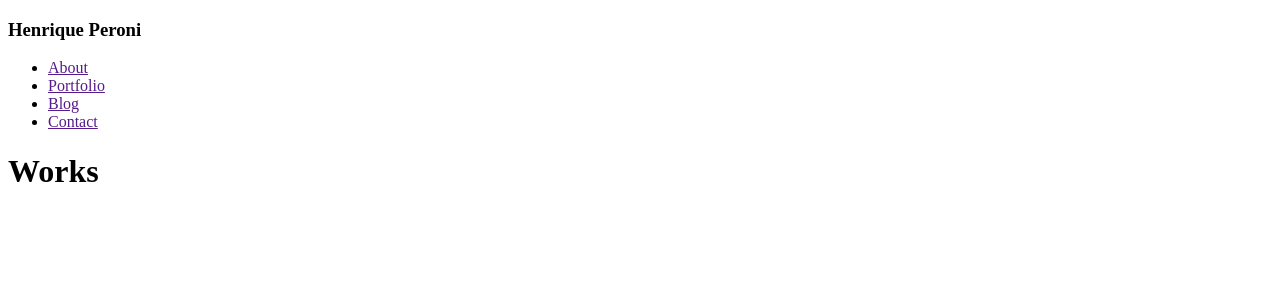
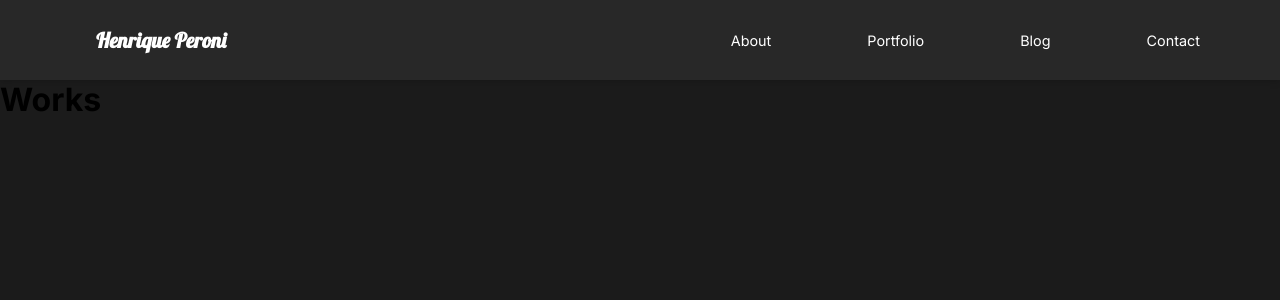
Before and after one commit to Henriqueperoni/henrique-peroni, a Django app: page / in a window 1280 px wide. Shown: the top 300 px of the page. Run offline with Django 3.2, Linux system fonts and the light colour scheme.

Commit message:
Add navbar

```diff
--- a/static/css/base.css
+++ b/static/css/base.css
@@ -0,0 +1,49 @@
+/* General Style */
+* {
+    margin: 0;
+    padding: 0;
+    box-sizing: border-box;
+}
+
+body {
+    background: #1b1b1b;
+    font-family: 'Inter',sans-serif;
+}
+
+/* Navbar */
+
+nav {
+    display: flex;
+    align-items: center;
+    justify-content: space-between;
+    background: #282828;
+    width: 100%;
+    height: 10vh;
+    box-shadow: 0px 2px 7px 0px rgba(0, 0, 0, 0.15);
+    padding: 1rem 5rem;
+    z-index: 2;
+}
+
+nav h3 {
+    color: #fff;
+    font-family: "Lobster",cursive;
+    margin-left: 1rem;
+    font-size: 1.3rem;
+    cursor: pointer;
+}
+
+.nav-links {
+    display: flex;
+    margin: 0;
+}
+
+.nav-links li {
+    list-style-type: none;
+    padding-left: 6rem;
+}
+
+.nav-links a {
+    color: #fff;
+    text-decoration: none;
+    font-size: 0.9rem;
+}
--- a/templates/base.html
+++ b/templates/base.html
@@ -16,6 +16,10 @@
     <!-- CSS block -->
     {% block corecss %}
     <link rel="stylesheet" href="{% static 'css/base.css' %}">
+    <link
+      href="https://fonts.googleapis.com/css2?family=Inter:wght@400;700&family=Lobster&display=swap"
+      rel="stylesheet"
+    />
     {% endblock %}
 
     <!-- Extra CSS block -->
```
